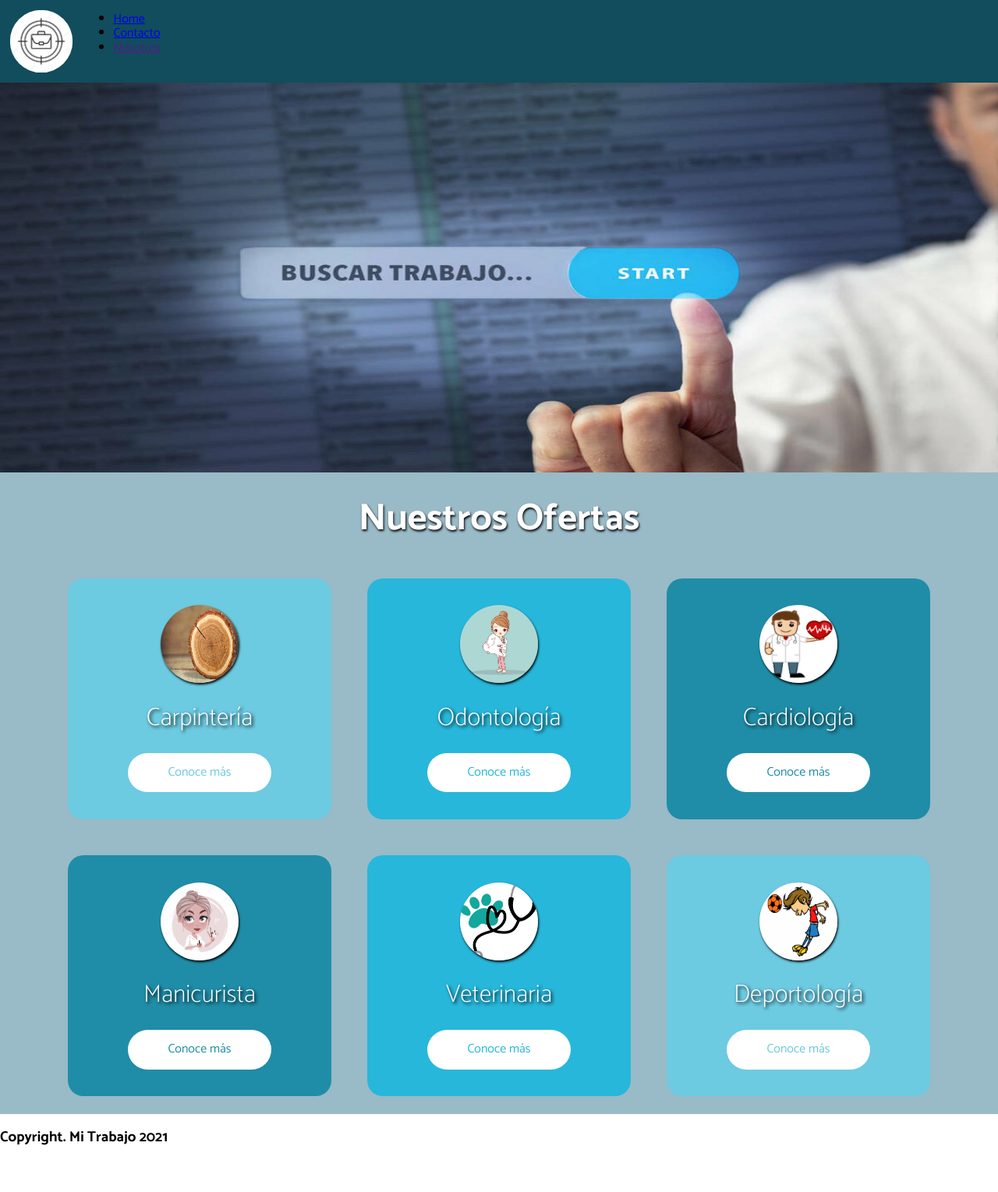
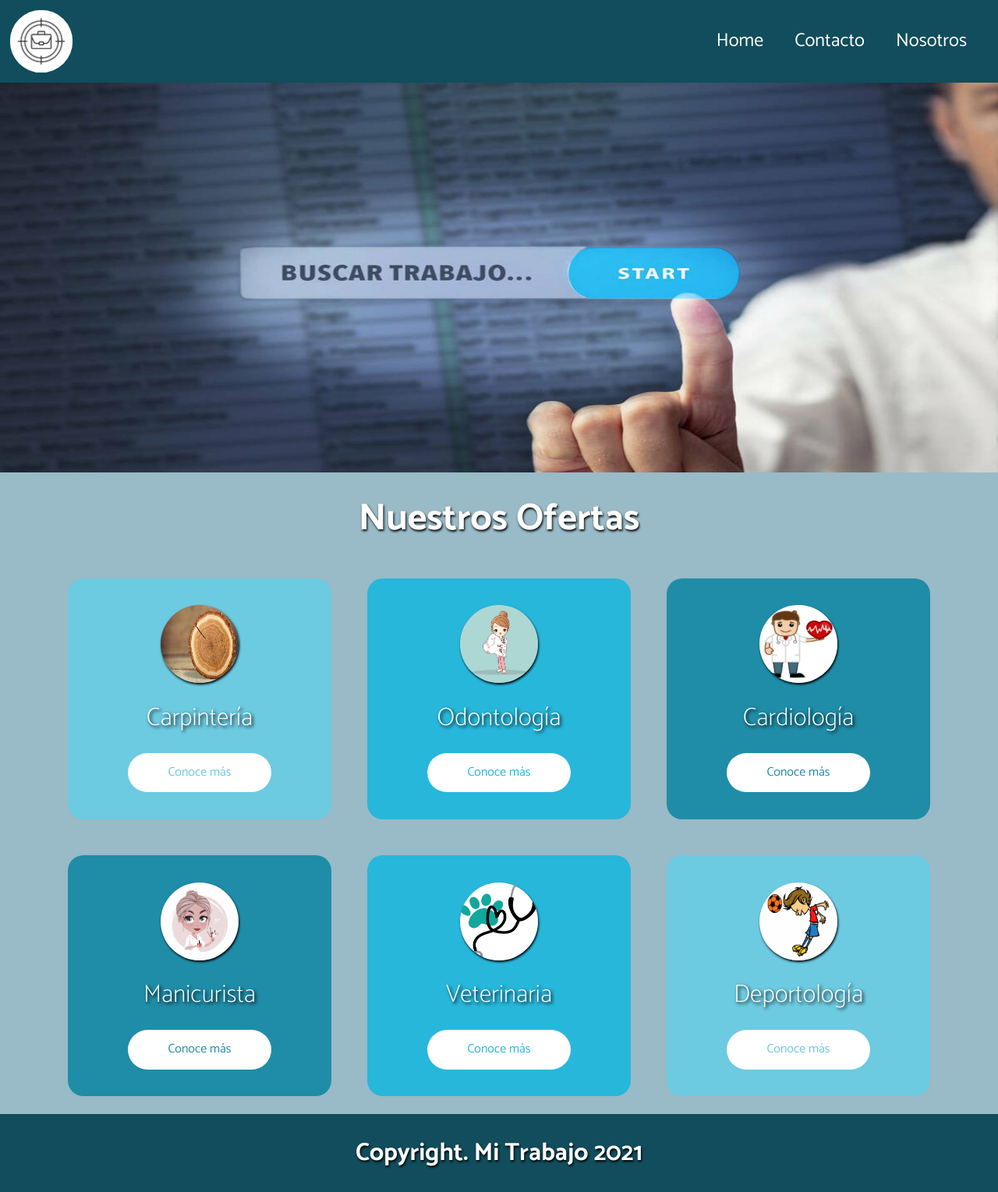
Before and after one commit to jandrearuiz/Homework3_Escalab, a plain HTML site: page index.html in a window 1280 px wide. Shown: the whole page at 78% size. Before the commit the page ends 1488 px from the top, so only its background shows below. Drawn offline with Linux system fonts and the light colour scheme.

Commit message:
feat: css footer and others

```diff
--- a/index.html
+++ b/index.html
@@ -17,15 +17,13 @@
   <body>
     <header class="header">
       <img src="assets/logo.jpg" alt="logo" class="header__img" />
+    <nav class="header__nav">
       <ul class="header__list">
-        <li class="header__item"><a href="#" class="header__link">Home</a></li>
-        <li class="header__item">
-          <a href="#" class="header__link">Contacto</a>
-        </li>
-        <li class="header__item">
-          <a href="" class="header__link">Nosotros</a>
-        </li>
+        <li class="header__item"><a href="#" class="header__link" target="_blank">Home</a></li>
+        <li class="header__item"><a href="#" class="header__link" target="_blank">Contacto</a></li>
+        <li class="header__item"><a href="" class="header__link" target="_blank">Nosotros</a></li>
       </ul>
+    </nav>
     </header>
     <main class="main">
       <img src="assets/imgmain.jpg" alt="ocean" class="main__img" />
@@ -34,12 +32,12 @@
         <div class="card one">
           <img src="assets/carpintero.jpg" alt="carpintero" class="card__img" />
           <h2 class="card__title">Carpintería</h2>
-          <a href="#" class="button">Conoce más</a>
+          <a href="#" class="button" target="_blank">Conoce más</a>
         </div>
         <div class="card two">
           <img src="assets/odontologo.jpg" alt="odontologo" class="card__img" />
           <h2 class="card__title">Odontología</h2>
-          <a href="#" class="button">Conoce más</a>
+          <a href="#" class="button" target="_blank">Conoce más</a>
         </div>
         <div class="card three">
           <img
@@ -48,14 +46,14 @@
             class="card__img"
           />
           <h2 class="card__title">Cardiología</h2>
-          <a href="#" class="button">Conoce más</a>
+          <a href="#" class="button" target="_blank">Conoce más</a>
         </div>
       </div>
       <div class="cards">
         <div class="card one">
           <img src="assets/futbolista.jpg" alt="futbolista" class="card__img" />
           <h2 class="card__title">Deportología</h2>
-          <a href="#" class="button">Conoce más</a>
+          <a href="#" class="button" target="_blank">Conoce más</a>
         </div>
         <div class="card two">
           <img
@@ -64,7 +62,7 @@
             class="card__img"
           />
           <h2 class="card__title">Veterinaria</h2>
-          <a href="#" class="button">Conoce más</a>
+          <a href="#" class="button" target="_blank">Conoce más</a>
         </div>
         <div class="card three">
           <img
@@ -73,7 +71,7 @@
             class="card__img"
           />
           <h2 class="card__title">Manicurista</h2>
-          <a href="#" class="button">Conoce más</a>
+          <a href="#" class="button" target="_blank">Conoce más</a>
         </div>
       </div>
     </main>
--- /dev/null
+++ b/styles/objects/__footer.scss
@@ -0,0 +1,15 @@
+.footer {
+  background:var(--c-seven);
+  text-align: center;
+  display: flex;
+  justify-content: center;
+  align-items: center;
+  height: 100px;
+
+  &__title {
+    margin: 0;
+    color: var(--c-white);
+    text-shadow: 1px 2px 3px var(--c-black);
+    font-size: 2rem;
+  }
+}
--- a/styles/objects/_header.scss
+++ b/styles/objects/_header.scss
@@ -1,9 +1,57 @@
 .header {
   display: flex;
+  justify-content: space-between;
   background: var(--c-seven);
 
   &__img {
     padding: 1%;
     @include square(80px, $radius: 50%);
   }
+
+  &__nav {
+    justify-content: space-around;
+    display: flex;
+    justify-content: flex-end;
+    align-items: center;
+    padding: 0;
+    margin: 0;
+    width: 70%;
+
+    @media (min-width: $large) {
+      width: 40%;
+      padding-right: 20px;
+    }
+  }
+
+  &__list {
+    list-style: none;
+    display: flex;
+    padding: 0;
+  }
+
+  &__item {
+    padding: 0 10px;
+
+    @media (min-width: $large) {
+      padding: 0 20px;
+    }
+  }
+
+  &__link {
+    text-decoration: none;
+    color: var(--c-white);
+    transition: all 0.3s ease;
+
+    &:hover {
+      font-size: 1.5rem;
+    }
+
+    @media (min-width: $large) {
+      font-size: 1.5rem;
+
+      &:hover {
+        font-size: 2.5rem;
+      }
+    }
+  }
 }
--- a/styles/objects/_index.scss
+++ b/styles/objects/_index.scss
@@ -1,3 +1,4 @@
 @import './main';
 @import './header';
 @import './cards';
+@import './_footer';
--- a/styles/objects/_main.scss
+++ b/styles/objects/_main.scss
@@ -4,6 +4,7 @@
   justify-content: center;
   align-items: center;
   background: var(--c-eight);
+  text-align: center;
 
   &__img {
     width: 100%;
```
Also changed, not shown: styles/styles.css.
